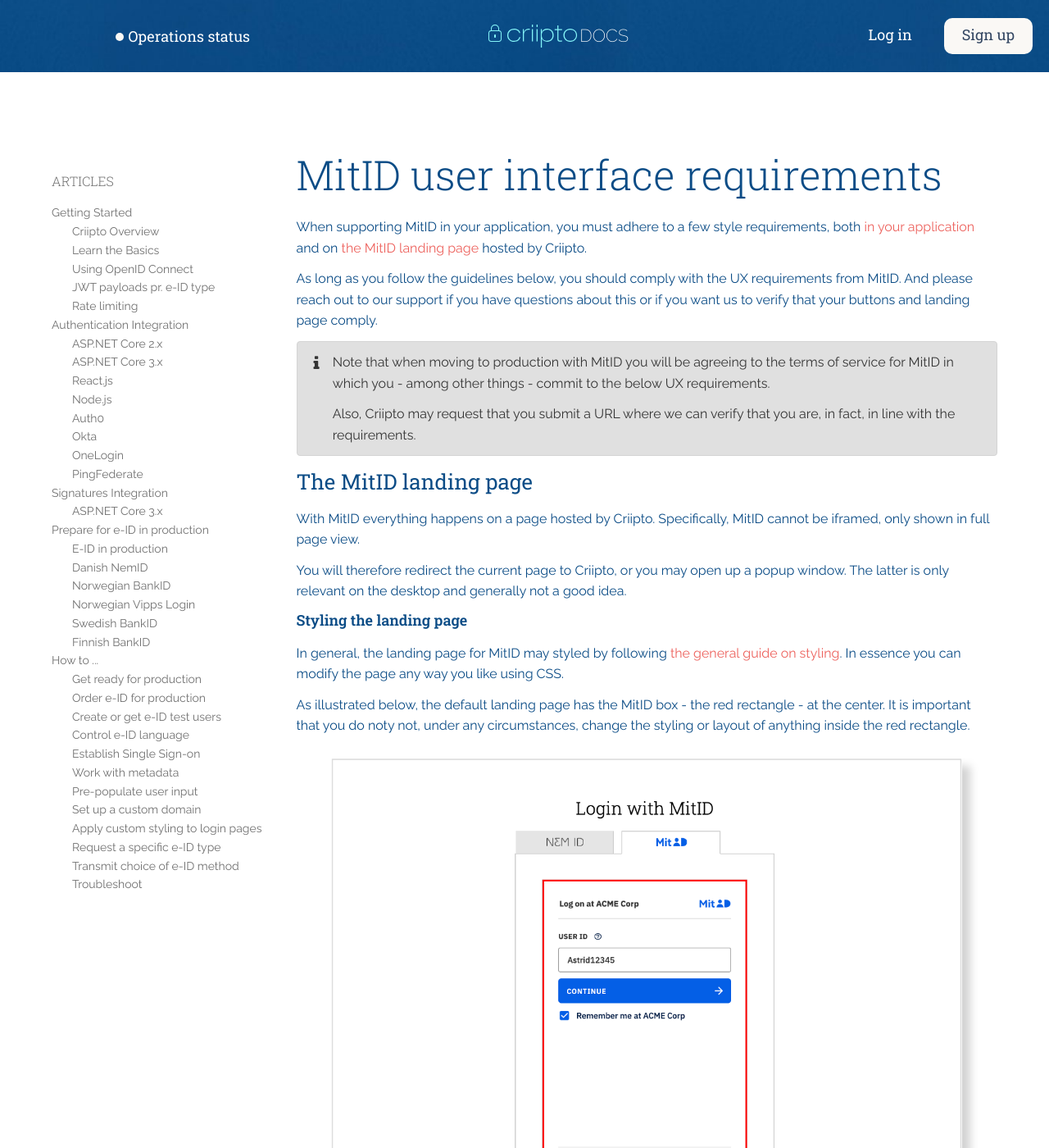
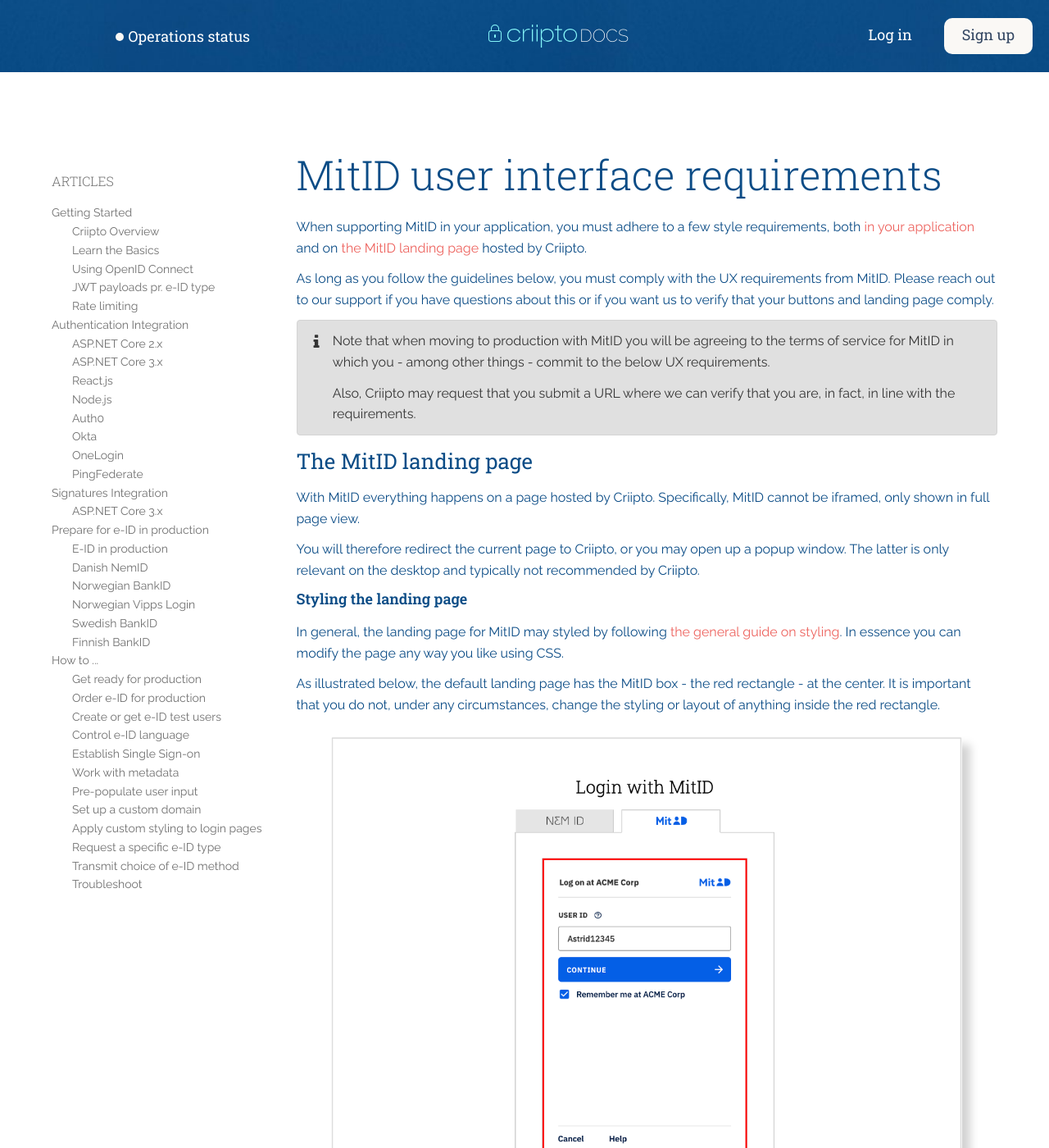
Before and after one commit to criipto/docs-old, a Jekyll site: the page built from eid-specifics/mitid-ux-reqs.md, in a window 1280 px wide and 1400 px high. Shown: the whole window at 82% size. Built offline with Jekyll 4.4.1, drawn with Linux system fonts in a browser that asks for light colours; some web fonts are replaced; some of the changed text lies outside the part shown.

Commit message:
Minor changes to language

```diff
--- a/eid-specifics/mitid-ux-reqs.md
+++ b/eid-specifics/mitid-ux-reqs.md
@@ -9,7 +9,7 @@
 When supporting MitID in your application, you must adhere to a few style requirements, both [in your application](#yourapp)
 and on [the MitID landing page](#landingpage) hosted by Criipto.
 
-As long as you follow the guidelines below, you should comply with the UX requirements from MitID. And please reach out to our support if you have questions about this or if you want us to verify that your buttons and landing page comply.
+As long as you follow the guidelines below, you must comply with the UX requirements from MitID. Please reach out to our support if you have questions about this or if you want us to verify that your buttons and landing page comply.
 
 {% iconnote info %}
 
@@ -25,13 +25,14 @@
 
 With MitID everything happens on a page hosted by Criipto. Specifically, MitID cannot be iframed, only shown in full page view.
 
-You will therefore redirect the current page to Criipto, or you may open up a popup window. The latter is only relevant on the desktop and generally not a good idea.
+You will therefore redirect the current page to Criipto, or you may open up a popup window. The latter is only relevant on the desktop and typically not recommended by Criipto.
 
 ### Styling the landing page
 
 In general, the landing page for MitID may styled by following [the general guide on styling](/how-to/apply-custom-styling). In essence you can modify the page any way you like using CSS.
 
-As illustrated below, the default landing page has the MitID box - the red rectangle - at the center. It is important that you do noty not, under any circumstances, change the styling or layout of anything inside the red rectangle.
+As illustrated below, the default landing page has the MitID box - the red rectangle - at the center.
+It is important that you do not, under any circumstances, change the styling or layout of anything inside the red rectangle.
 
 ![MitID default landing page](/images/mitid-landing-page.png)
 
@@ -42,6 +43,7 @@
 When referring to MitID in your application, web or native alike, you must make sure your language and styling matches
 the requirements.
 
+Criipto currently provides required assets, such as the MitID logo, upon request.
 ### Call to Action
 
 When providing a call to action, for example, log in or sign, make sure you follow these requirements:
```
